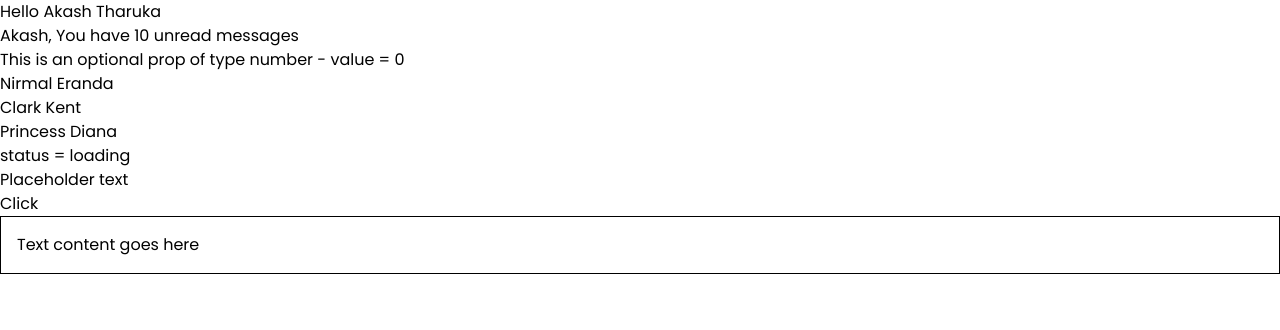
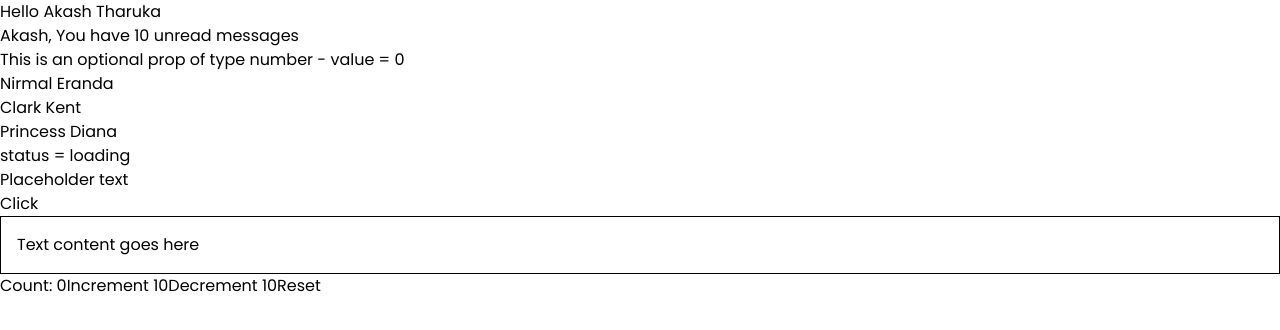
Before and after one commit to akashTharuka/reactTsTuts, a React (Vite) app: page / in a window 1280 px wide. Shown: the top 330 px of the page. Built offline with nearby package versions, Linux system fonts and the light colour scheme.

Commit message:
recommended way of writing reducers in ts

```diff
--- a/src/App.tsx
+++ b/src/App.tsx
@@ -7,6 +7,7 @@
 import Button from "./components/Button";
 import Input from "./components/Input";
 import Container from "./components/Container";
+import Counter from "./components/Counter";
 
 function App() {
 
@@ -53,6 +54,7 @@
 				}}
 			/>
 			<Container styles={{border: "1px solid black", padding: "1rem"}} />
+			<Counter />
 		</div>
     )
 }
--- a/src/components/Button.tsx
+++ b/src/components/Button.tsx
@@ -2,9 +2,9 @@
     handleClick: (event: React.MouseEvent<HTMLButtonElement>, id: number) => void
 }
 
-const Button = (props: ButtonProps) => {
+const Button = ({ handleClick }: ButtonProps) => {
     return (
-        <button onClick={(event) => props.handleClick(event, 1)}>Click</button>
+        <button onClick={(event) => handleClick(event, 1)}>Click</button>
     );
 }
 
--- /dev/null
+++ b/src/components/Counter.tsx
@@ -0,0 +1,59 @@
+import { useReducer } from "react";
+
+type CounterState = {
+    count: number;
+}
+
+// discriminated union type
+type UpdateAction = {
+    type: 'increment' | 'decrement';
+    payload: number;
+}
+
+type ResetAction = {
+    type: 'reset';
+}
+
+type CounterAction = UpdateAction | ResetAction;
+
+const initialState = { count: 0 }
+
+function reducer(state: CounterState, action: CounterAction) {
+    switch (action.type) {
+        case 'increment':
+            return { count: state.count + action.payload }
+        case 'decrement':
+            return { count: state.count - action.payload }
+        case 'reset':
+            return initialState
+        default:
+            return state
+
+    }
+}
+
+const Counter = () => {
+
+    const [state, dispatch] = useReducer(reducer, initialState);
+
+    return (
+        <>
+            Count: { state.count }
+            <button
+                onClick={() => dispatch({ type: 'increment', payload: 10 })}
+            >
+                Increment 10
+            </button>
+            <button
+                onClick={() => dispatch({ type: 'decrement', payload: 10 })}
+            >
+                Decrement 10
+            </button>
+            <button onClick={() => dispatch({ type: 'reset' })}>
+                Reset
+            </button>
+        </>
+    );
+}
+
+export default Counter;
```
